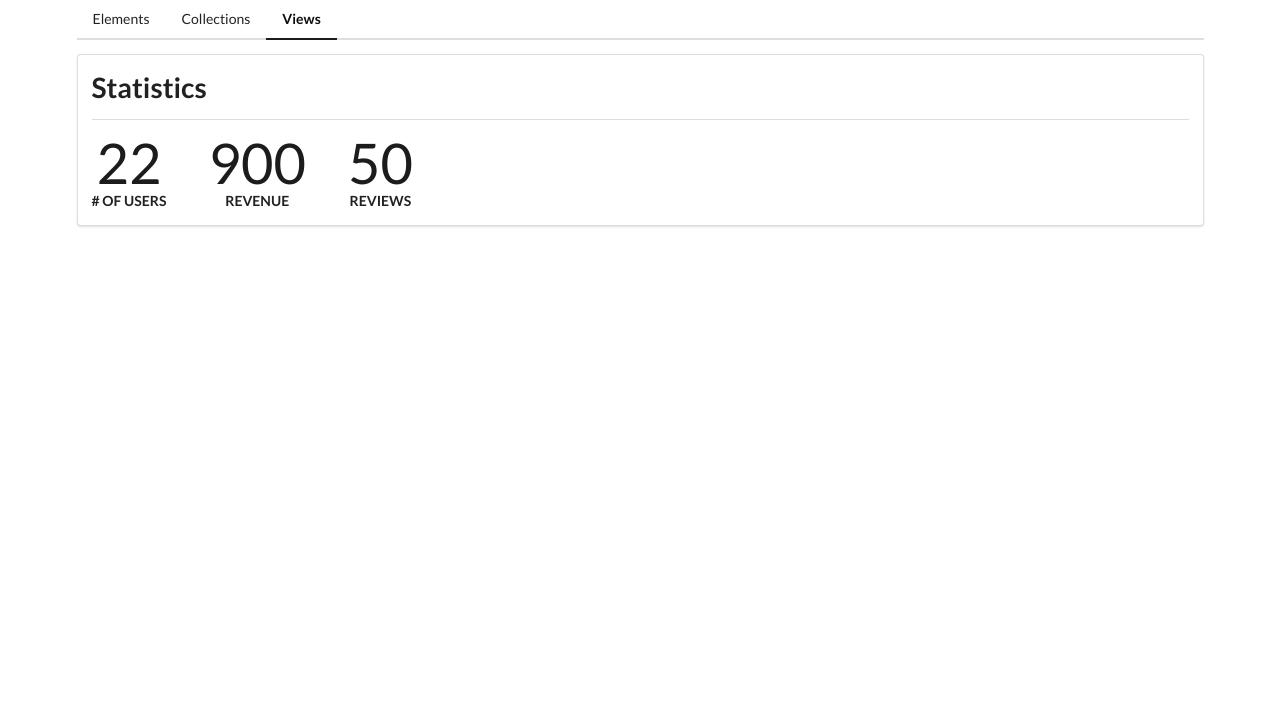
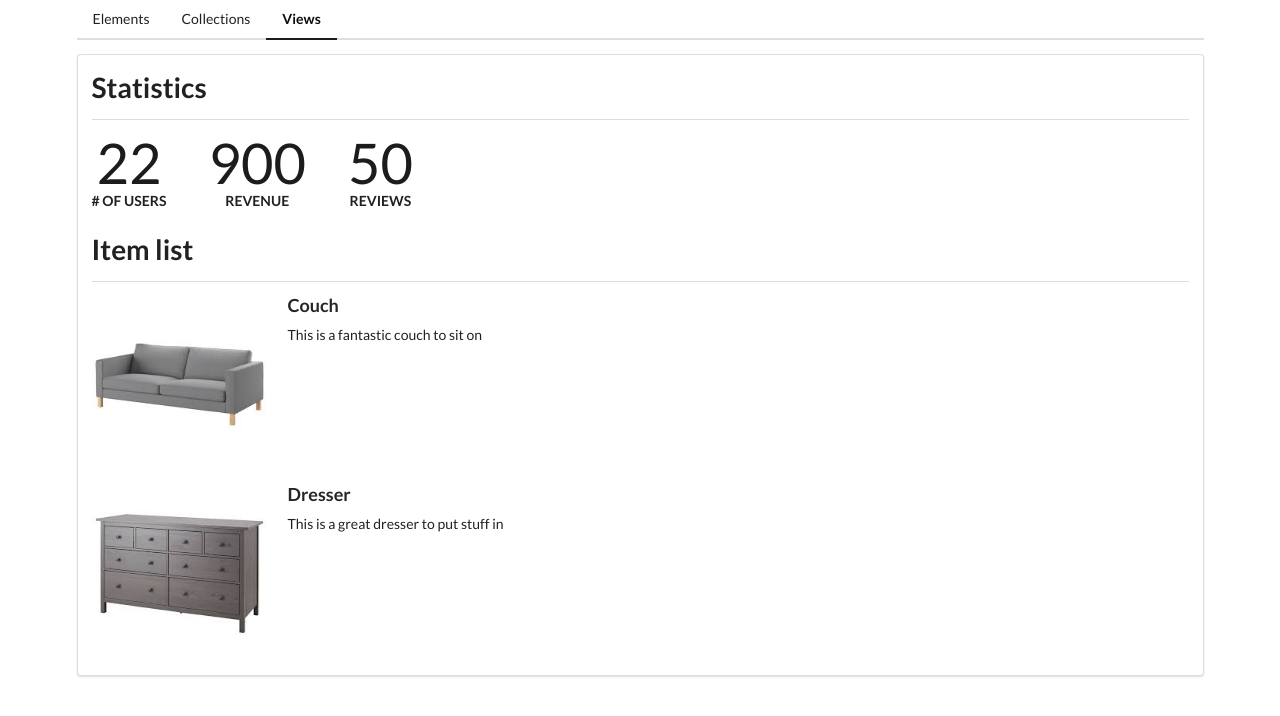
Before and after one commit to Seborider/components, an Angular app: page /views in a window 1280 px wide. Shown: the top 716 px of the page. Built offline with nearby package versions, Linux system fonts and the light colour scheme.

Commit message:
🎨 Add markup for item list

```diff
--- a/src/app/views/views-home/views-home.component.html
+++ b/src/app/views/views-home/views-home.component.html
@@ -2,3 +2,5 @@
 <app-statistics
 [data]="stats"
 ></app-statistics>
+<app-divider>Item list</app-divider>
+<app-item-list [items]="items" ></app-item-list>
```
